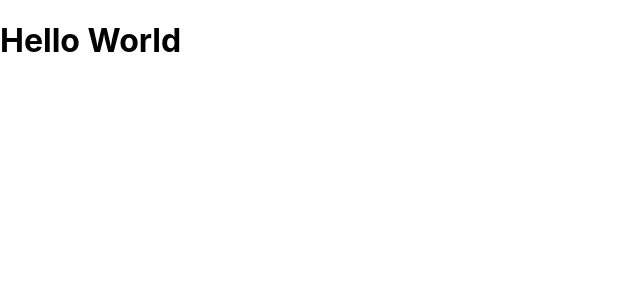
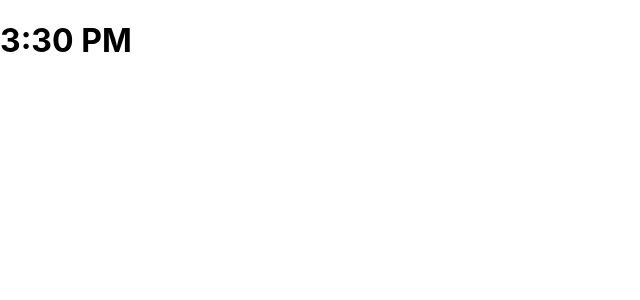
Before and after one commit to gabrielrmodesto/react, a React (Create React App) app in the folder app-react/: page / in a window 1280 px wide. Shown: the top 300 px of the page, without its empty margins (0-640 px from the left). Built offline with nearby package versions, Linux system fonts and the light colour scheme.

Commit message:
Creating a clock into jsx

```diff
--- /dev/null
+++ b/app-react/src/Clock.js
@@ -0,0 +1,18 @@
+import React, { Component } from 'react';
+
+
+export default class Clock extends Component {
+  render() {
+	return (
+		<h1>
+			{
+				new Date().toLocaleString('en-US',{
+					hour: 'numeric',
+					minute: 'numeric',
+					hour12: true
+				})
+			}
+		</h1>
+	);
+  }
+}
--- a/app-react/src/index.js
+++ b/app-react/src/index.js
@@ -3,8 +3,9 @@ import ReactDOM from 'react-dom';
 import './index.css';
 import App from './App';
 import Hello from './Hello';
+import Clock from './Clock';
 import * as serviceWorker from './serviceWorker';
 
-ReactDOM.render(<Hello />, document.getElementById('root'));
+ReactDOM.render(<Clock />, document.getElementById('root'));
 
 serviceWorker.unregister();
```
